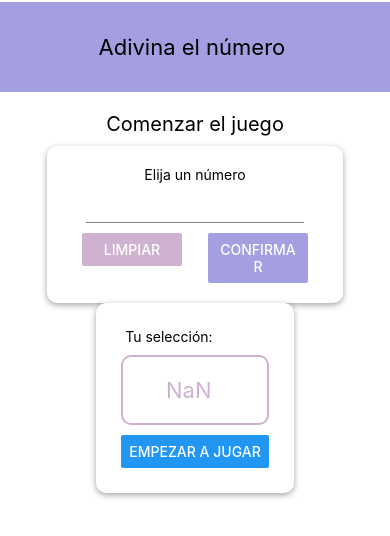
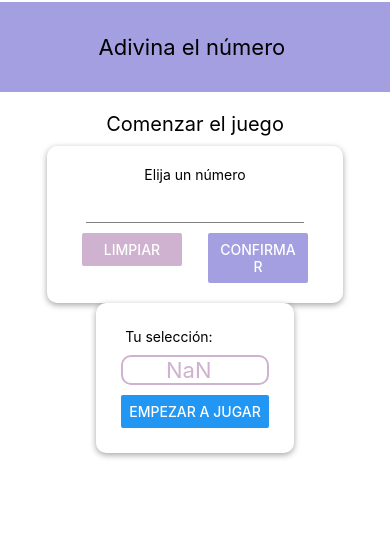
Before and after one commit to melisci/appReactNative, a React Native app: screen / in a window 390 px wide. Both pictures are taken after a click on the button "CONFIRMAR". Shown: the top 536 px of the page. Built offline with nearby package versions, Linux system fonts and the light colour scheme.

Commit message:
number container

```diff
--- a/components/NumberContainer.js
+++ b/components/NumberContainer.js
@@ -14,7 +14,7 @@ const styles = StyleSheet.create({
     container: {
         borderWidth: 2,
         borderColor: Colors.accent,
-        padding: 20,
+        padding: 0,
         borderRadius: 10,
         marginVertical: 10,
         alignItems: "center",
```
